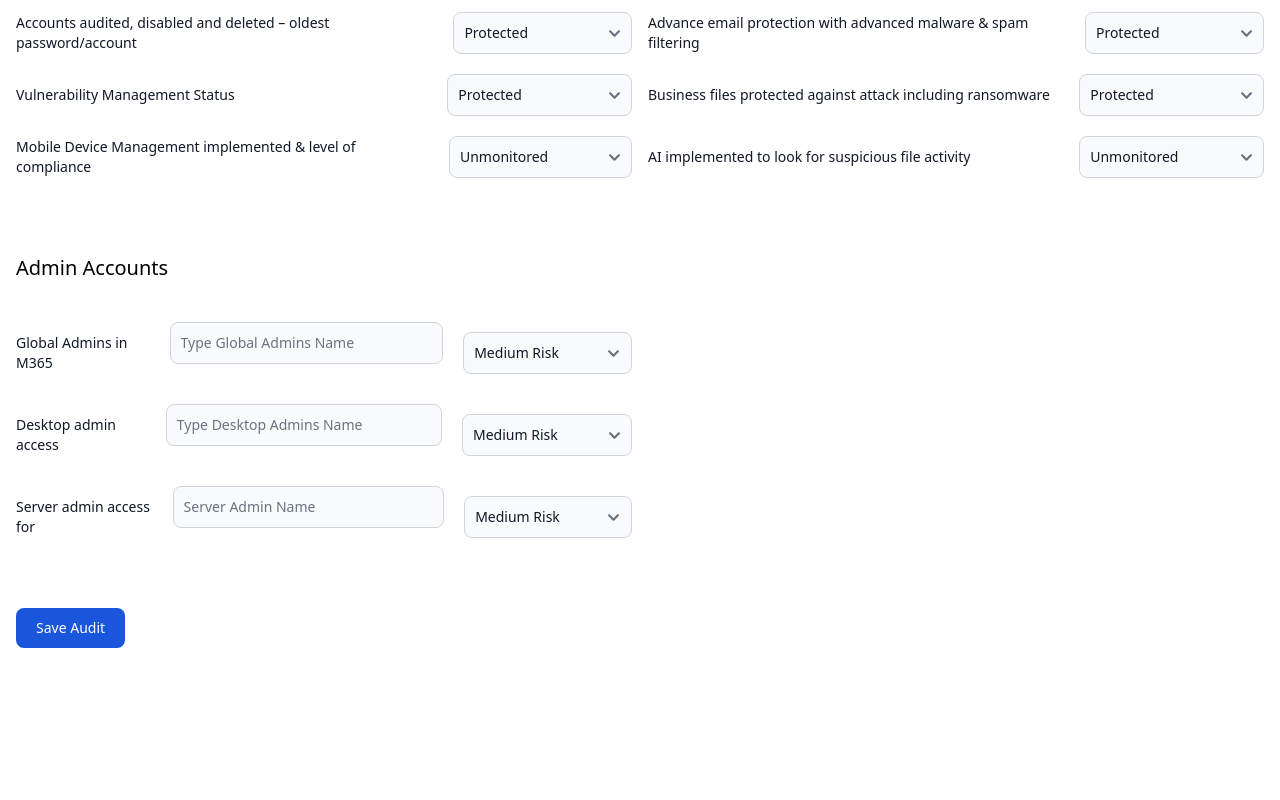
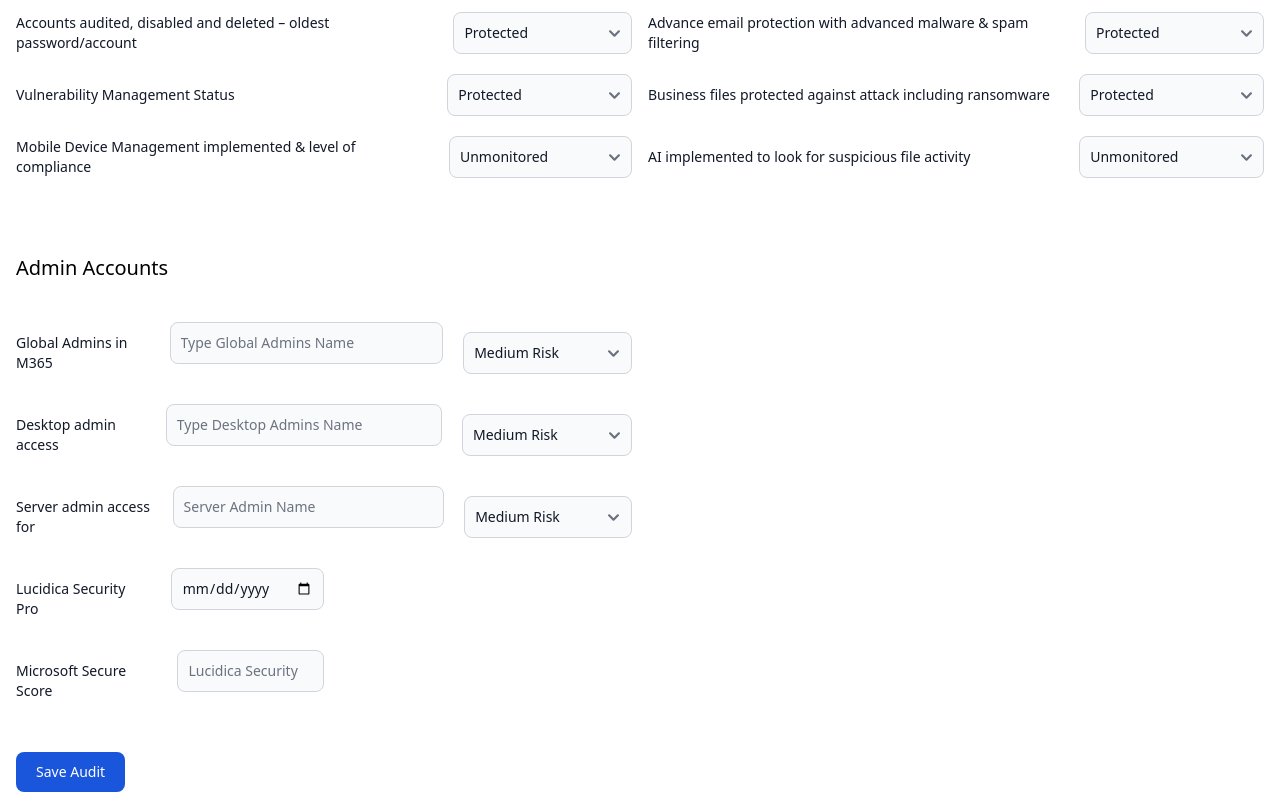
Before and after one commit to microna/audit-dashboard, a React (Create React App) app in the folder front/: page /add-audit in a window 1280 px wide. Shown: the part 1546-2346 px from the top of the page. Before the commit the page ends 2202 px from the top, so only its background shows below. Built offline with nearby package versions, Linux system fonts and the light colour scheme; no server answers; sample sign-in values are in the browser's storage.

Commit message:
developing-doubleTable

```diff
--- a/front/src/components/audit/Features.jsx
+++ b/front/src/components/audit/Features.jsx
@@ -4,7 +4,9 @@ export const Features = (props) => {
       <div class="w-full bg-white p-6 rounded-lg shadow-md flex items-center justify-between">
         <div className="text-custom text-center">
           <h4 class="font-semibold">{props.title}</h4>
-          <p class="pt-2 text-gray-500">{props.subtitle}</p>
+          <h5 class="text-xl font-bold text-yellow-300">
+            {props.featureData}
+          </h5>
         </div>
 
         <div className="">
--- a/front/src/page/AddAudit.jsx
+++ b/front/src/page/AddAudit.jsx
@@ -78,6 +78,8 @@ export const AddAudit = () => {
         desktopAdminNamesStatus: data.get("desktop-admin-names-status"),
         serverAdminNames: data.get("server-admin-names"),
         serverAdminNamesStatus: data.get("server-admin-names-status"),
+        lucidicaSecurityPro: data.get("lucidica-security-pro"),
+        microsoftSecureScore: data.get("microsoft-secure-score"),
       };
       const result = await axios.post(
         process.env.REACT_APP_SERVER_URL + "/audit",
@@ -668,10 +670,40 @@ export const AddAudit = () => {
                 <option value="Medium Risk">Medium Risk</option>
               </select>
             </div>
+            <div className="block w-[50%]">
+              <div class="flex items-center justify-between mb-5 gap-5">
+                <label
+                  for=""
+                  class="block text-sm font-medium text-gray-900 dark:text-white"
+                >
+                  Lucidica Security Pro
+                </label>
+                <input
+                  placeholder="Lucidica Security Pro"
+                  required
+                  className="mb-5 w-[50%] bg-gray-50 border border-gray-300 text-gray-900 sm:text-sm rounded-lg focus:ring-primary-600 focus:border-primary-600 block p-2.5 dark:bg-gray-700 dark:border-gray-600 dark:placeholder-gray-400 dark:text-white dark:focus:ring-blue-500 dark:focus:border-blue-500"
+                  type="date"
+                  name="lucidica-security-pro"
+                />
+              </div>
+              <div class="flex items-center justify-between mb-5 gap-5">
+                <label
+                  for=""
+                  class="block text-sm font-medium text-gray-900 dark:text-white"
+                >
+                  Microsoft Secure Score
+                </label>
+                <input
+                  placeholder="Lucidica Security Pro"
+                  required
+                  className="mb-5 w-[50%] bg-gray-50 border border-gray-300 text-gray-900 sm:text-sm rounded-lg focus:ring-primary-600 focus:border-primary-600 block p-2.5 dark:bg-gray-700 dark:border-gray-600 dark:placeholder-gray-400 dark:text-white dark:focus:ring-blue-500 dark:focus:border-blue-500"
+                  type="number"
+                  name="microsoft-secure-score"
+                />
+              </div>
+            </div>
           </div>
         </div>
-
-        <div class="grid my-4 sm:grid-cols-2 sm:mb-5"></div>
 
         <button
           type="submit"
--- a/front/src/page/AuditOne.jsx
+++ b/front/src/page/AuditOne.jsx
@@ -291,8 +291,16 @@ export const AuditOne = () => {
           />
 
           <div className="grid grid-cols-2 gap-2">
-            <Features title="Lucidica Security Pro" imgLink={svgIcon1} />
-            <Features title="Microsoft Secure Score" imgLink={svgIcon2} />
+            <Features
+              title="Lucidica Security Pro"
+              imgLink={svgIcon1}
+              featureData={auditData.lucidicaSecurityPro}
+            />
+            <Features
+              title="Microsoft Secure Score"
+              imgLink={svgIcon2}
+              featureData={auditData.microsoftSecureScore}
+            />
           </div>
         </div>
         <div className="">
```
Also changed, not shown: 2 other files (tests, documents, lock files or other folders).
